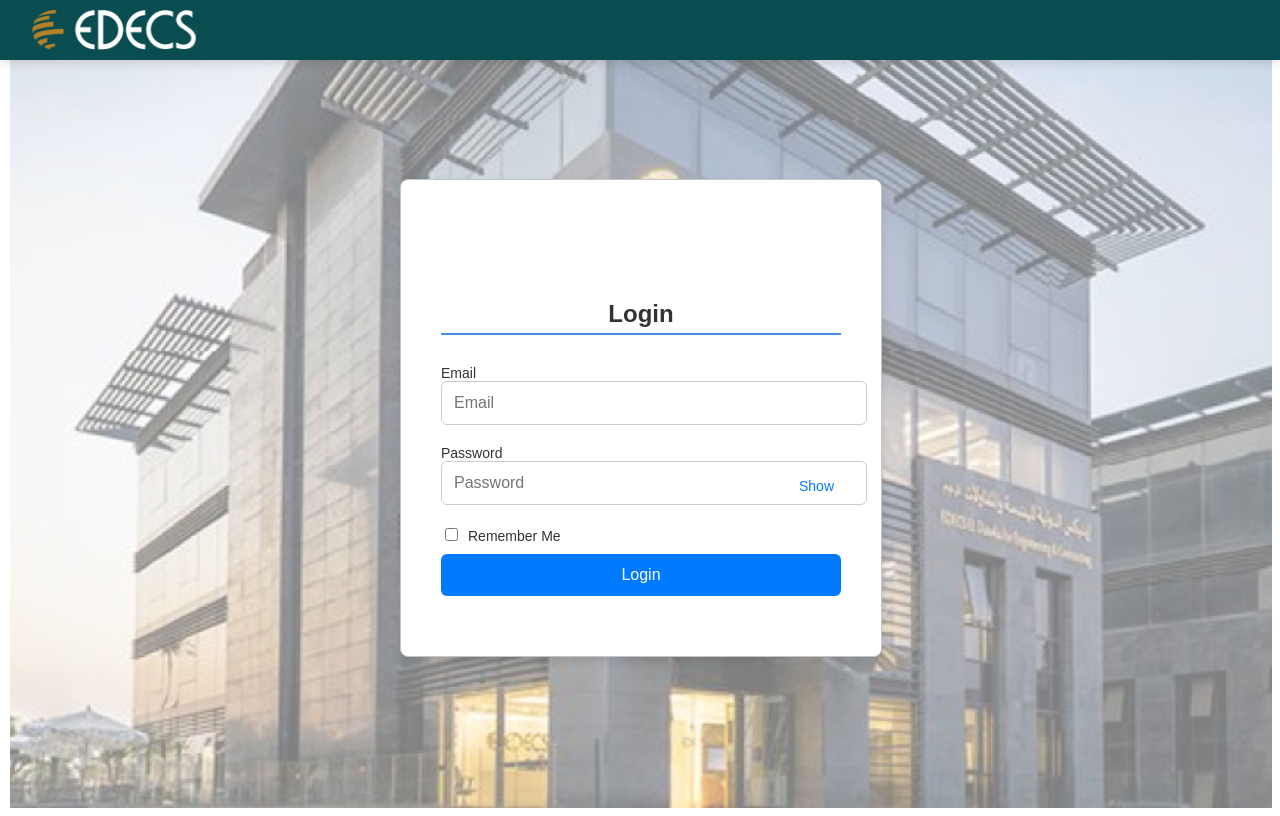
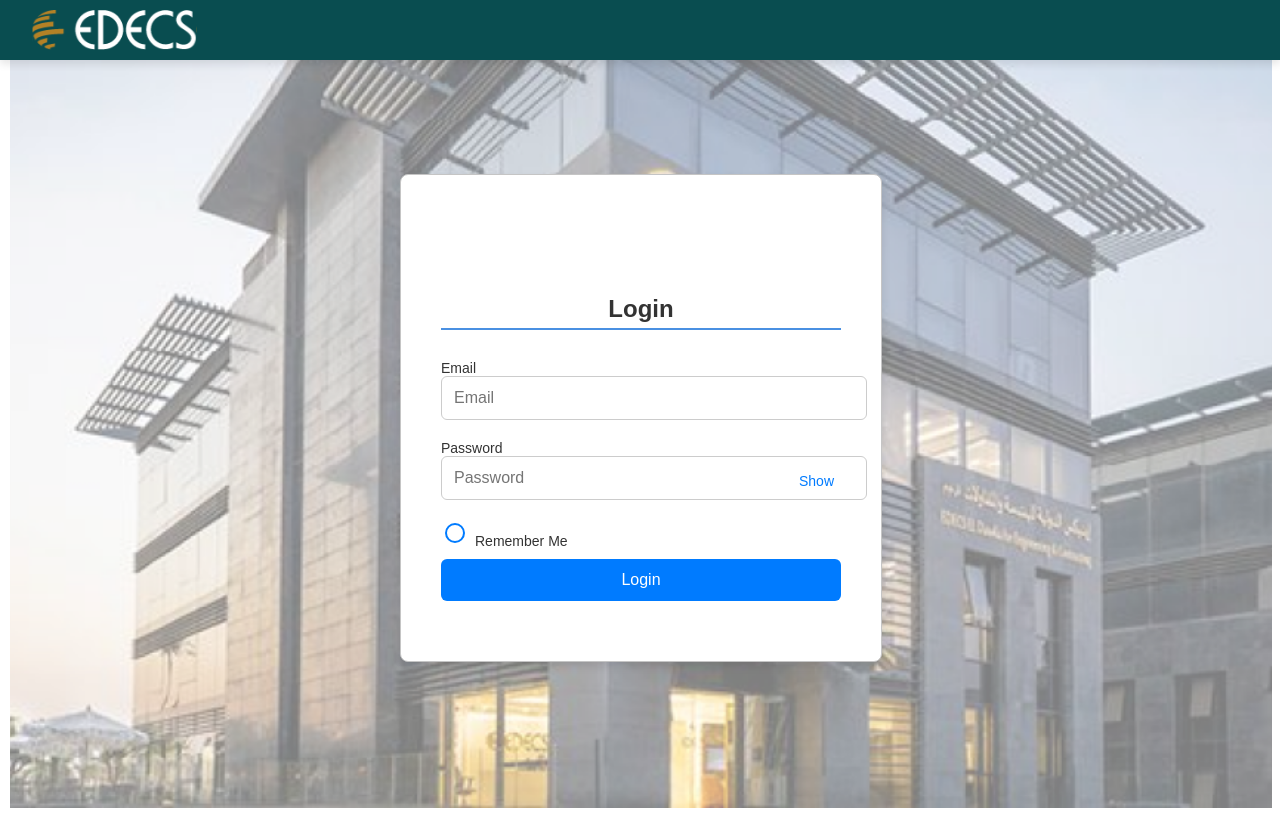
Before and after one commit to ahmed7gendy/edeleg, a React (Create React App) app: page / in a window 1280 px wide. Built offline with nearby package versions, Linux system fonts and the light colour scheme; no server answers; the database is empty.

Commit message:
Update CourseManagementPage.css

```diff
--- a/src/pages/CourseManagementPage.css
+++ b/src/pages/CourseManagementPage.css
@@ -23,8 +23,9 @@
 /* التصميم الأساسي */
 .content {
   display: flex;
-  flex-wrap: wrap; /* للسماح بتوزيع العناصر على عدة أسطر */
-  justify-content: space-between;
+  justify-content: space-between; /* توزيع العناصر بالتساوي بين الحواف */
+  flex-wrap: nowrap; /* منع الانتقال إلى سطر جديد */
+  gap: 20px; /* مسافة بين الأقسام */
 }
 
 .courses-section,
@@ -36,7 +37,29 @@
   border-radius: 5px;
   background-color: #fff;
   box-shadow: 0 2px 4px rgba(0, 0, 0, 0.1);
-  margin: 10px; /* إضافة مسافة بين العناصر */
+  margin: 0; /* إزالة المسافة الخارجية بين العناصر */
+}
+
+/* تحسين التوافق مع الأجهزة الكبيرة */
+@media (max-width: 1200px) {
+  .courses-section,
+  .users-section,
+  .details-section {
+    flex: 1 1 32%; /* تعديل العرض لجعل الأقسام تناسب الشاشات الصغيرة */
+  }
+}
+
+/* تحسين التوافق مع الأجهزة الصغيرة */
+@media (max-width: 768px) {
+  .content {
+    flex-direction: column; /* ترتيب العناصر عموديًا على الشاشات الصغيرة */
+  }
+
+  .courses-section,
+  .users-section,
+  .details-section {
+    width: 100%; /* استخدام العرض الكامل على الشاشات الصغيرة */
+  }
 }
 
 /* تصميم قائمة الكورسات */
@@ -115,8 +138,7 @@
 }
 
 /* تصميم الـ checkbox ليكون دائري */
-.user-list input[type="checkbox"],
-.enrolled-users-list input[type="checkbox"] {
+input[type="checkbox"] {
   appearance: none; /* إزالة التنسيق الافتراضي */
   -webkit-appearance: none; /* إزالة التنسيق الافتراضي على متصفحات Webkit */
   background-color: #fff;
@@ -130,30 +152,28 @@
 }
 
 /* تصميم الـ checkbox عند التحديد */
-.user-list input[type="checkbox"]:checked,
-.enrolled-users-list input[type="checkbox"]:checked {
+input[type="checkbox"]:checked {
   border-color: #007bff; /* لون الحدود عند التحديد */
+  background-color: #fff; /* لون الخلفية عند التحديد */
 }
 
-/* إضافة علامة التحديد داخل الـ checkbox */
-.user-list input[type="checkbox"]::after,
-.enrolled-users-list input[type="checkbox"]::after {
+/* إضافة نقطة زرقاء داخل الـ checkbox */
+input[type="checkbox"]::after {
   content: "";
   position: absolute;
   top: 50%;
   left: 50%;
-  width: 10px; /* عرض العلامة */
-  height: 10px; /* ارتفاع العلامة */
-  background: #fff; /* لون العلامة */
-  border-radius: 50%;
+  width: 8px; /* عرض النقطة */
+  height: 8px; /* ارتفاع النقطة */
+  background: #007bff; /* لون النقطة الزرقاء */
+  border-radius: 50%; /* جعلها دائرية */
   transform: translate(-50%, -50%);
   opacity: 0;
   transition: opacity 0.3s;
 }
 
-/* جعل العلامة مرئية عند التحديد */
-.user-list input[type="checkbox"]:checked::after,
-.enrolled-users-list input[type="checkbox"]:checked::after {
+/* جعل النقطة مرئية عند التحديد */
+input[type="checkbox"]:checked::after {
   opacity: 1;
 }
 
@@ -193,16 +213,3 @@
 .search-bar input[type="text"]:focus {
   border: 2px solid #007bff;
 }
-
-/* تحسين التوافق مع الأجهزة الصغيرة */
-@media (max-width: 768px) {
-  .content {
-    flex-direction: column; /* ترتيب العناصر عمودياً على الشاشات الصغيرة */
-  }
-
-  .courses-section,
-  .users-section,
-  .details-section {
-    width: 100%; /* استخدام العرض الكامل على الشاشات الصغيرة */
-  }
-}
```
